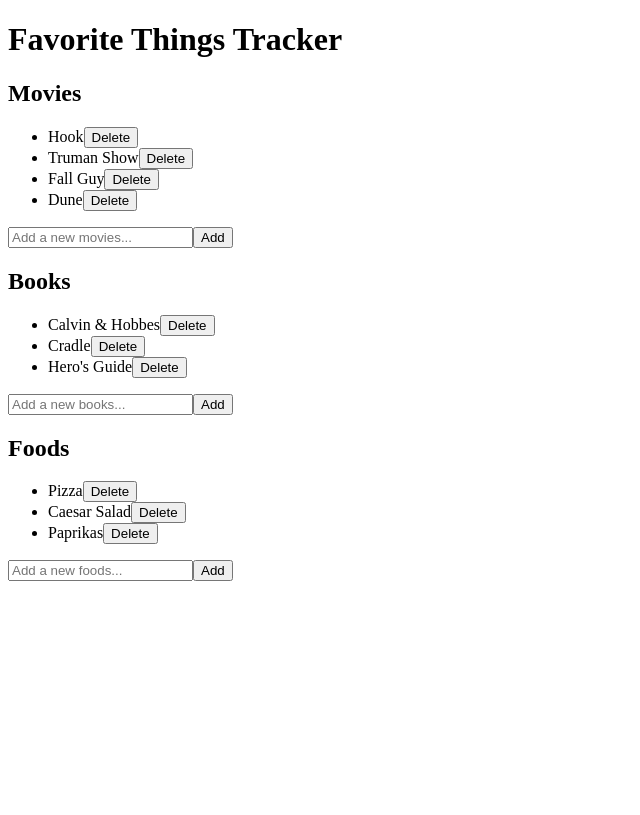
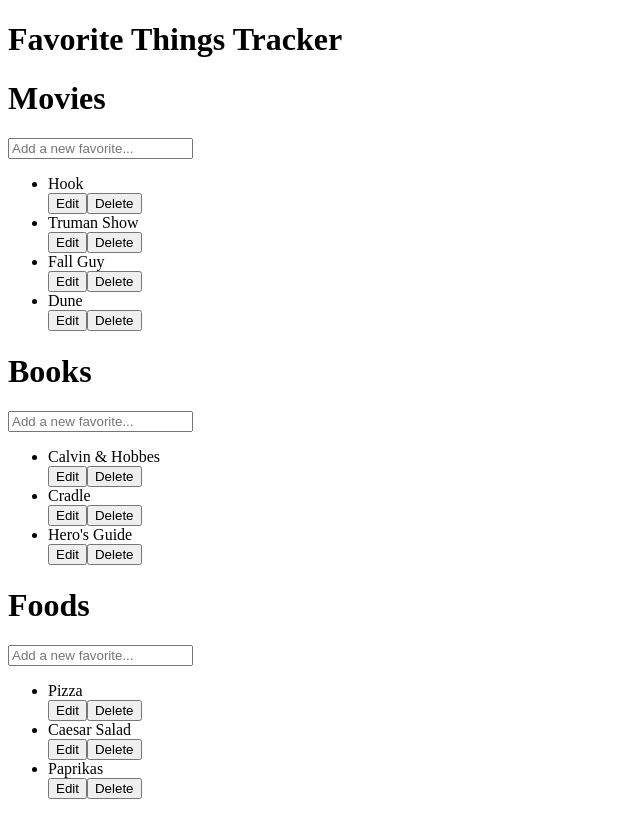
Before and after one commit to pantheman1/favorite-things, a React (Create React App) app: page / in a window 1280 px wide. Shown: the whole page, without its empty margins (0-640 px from the left). Built offline with nearby package versions, Linux system fonts and the light colour scheme.

Commit message:
Freaking ChatGPT...changed the whole thing on me. But it works!

```diff
--- a/src/components/FavoriteList.jsx
+++ b/src/components/FavoriteList.jsx
@@ -1,53 +1,101 @@
-import React, {useState} from "react";
+import React, { useState } from "react";
 
-const FavoriteList = ({title, initialItems }) => {
+function FavoriteList({ title, initialItems }) {
   const [items, setItems] = useState(initialItems);
+  const [editIndex, setEditIndex] = useState(null); // Step 1: Track which item is being edited
+  const [editText, setEditText] = useState("");
 
-    const [newItem, setNewItem] = useState("");
-
-    const handleInputChange = (e) => setNewItem(e.target.value)
-
-    const handleAddItem = (e) => {
-        e.preventDefault(); // Prevents the page from refreshing
-
-        if (!newItem.trim()) return; //Ignore empty input
-
-        // Update the items list
+  // Add new item
+  const addItem = (newItem) => {
     setItems([...items, newItem]);
-
-        // Clear the input
-        setNewItem("");
   };
 
-    // Function to delete an item by index
-    const handleDeleteItem = (indexToDelete) => {
+  // Delete an item
+  const deleteItem = (indexToDelete) => {
     const updatedItems = items.filter((_, index) => index !== indexToDelete);
     setItems(updatedItems);
   };
 
+  // Enable edit mode
+  const startEditing = (index) => {
+    setEditIndex(index);
+    setEditText(items[index]);
+  };
+
+  // Save edited item
+  const saveEdit = () => {
+    const updatedItems = items.map((item, index) =>
+      index === editIndex ? editText : item
+    );
+    setItems(updatedItems);
+    setEditIndex(null); // Exit edit mode
+    setEditText("");
+  };
+
   return (
-        <div className="bg-white shadow-md rounded-lg p-4 m-2">
-            <h2 className="text-xl font-bold">{title}</h2>
-            <ul className="list-disc pl-5">
+    <div className="p-4 max-w-md mx-auto">
+      <h1 className="text-2xl font-bold mb-4">{title}</h1>
+
+      {/* Input to add new item */}
+      <input
+        type="text"
+        placeholder="Add a new favorite..."
+        onKeyDown={(e) => {
+          if (e.key === "Enter" && e.target.value.trim() !== "") {
+            addItem(e.target.value.trim());
+            e.target.value = "";
+          }
+        }}
+        className="border p-2 rounded w-full mb-4"
+      />
+
+      {/* List of items */}
+      <ul>
         {items.map((item, index) => (
-                    <li key={index} className="text-gray-700">
-                        {item}
-                        <button onClick={() => handleDeleteItem(index)}>Delete</button>
+          <li key={index} className="flex justify-between items-center mb-2">
+            {editIndex === index ? (
+              // Input field while editing
+              <input
+                value={editText}
+                onChange={(e) => setEditText(e.target.value)}
+                onKeyDown={(e) => e.key === "Enter" && saveEdit()}
+                className="border p-2 rounded w-full"
+              />
+            ) : (
+              // Regular item view
+              <span>{item}</span>
+            )}
+
+            <div>
+              {editIndex === index ? (
+                <button
+                  onClick={saveEdit}
+                  className="ml-2 text-blue-500 hover:underline"
+                >
+                  Save
+                </button>
+              ) : (
+                <>
+                  <button
+                    onClick={() => startEditing(index)}
+                    className="ml-2 text-yellow-500 hover:underline"
+                  >
+                    Edit
+                  </button>
+                  <button
+                    onClick={() => deleteItem(index)}
+                    className="ml-2 text-red-500 hover:underline"
+                  >
+                    Delete
+                  </button>
+                </>
+              )}
+            </div>
           </li>
         ))}
       </ul>
-            {/* Input for new items */}
-            <form onSubmit={handleAddItem}>
-                <input
-                    type="text"
-                    value={newItem}
-                    onChange={handleInputChange}
-                    placeholder={`Add a new ${title.toLowerCase()}...`}
-                />
-                <button type="submit">Add</button>
-            </form>
     </div>
-    )
+  );
 }
 
-export default FavoriteList
+export default FavoriteList;
```
Lines whose indentation alone changed are shown as unchanged.
